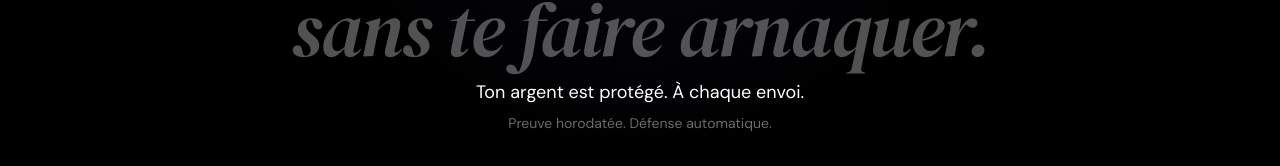
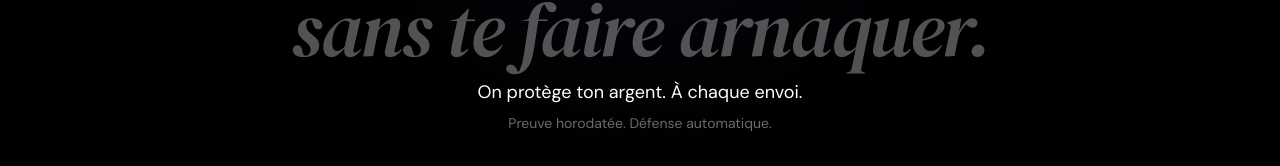
Before and after one commit to WRONIKOWSKY/sellguard, a Next.js app in the folder sellguard/: page / in a window 1280 px wide. Shown: the part 393-559 px from the top of the page. Built offline with nearby package versions, Linux system fonts and the light colour scheme.

Commit message:
Update index.js

```diff
--- a/sellguard/pages/index.js
+++ b/sellguard/pages/index.js
@@ -148,7 +148,7 @@ export default function Home() {
           Bêta gratuite (places limitées)
         </div>
         <h1 className="lp-h1">Revends<br/><em>sans te faire arnaquer.</em></h1>
-        <p className="hero-sub">Ton argent est protégé. À chaque envoi.</p>
+        <p className="hero-sub">On protège ton argent. À chaque envoi.</p>
         <p className="hero-sub2">Preuve horodatée. Défense automatique.</p>
         <div className="hero-actions">
           <Link href="/annonce" className="btn-primary">Essayer gratuitement</Link>
```
